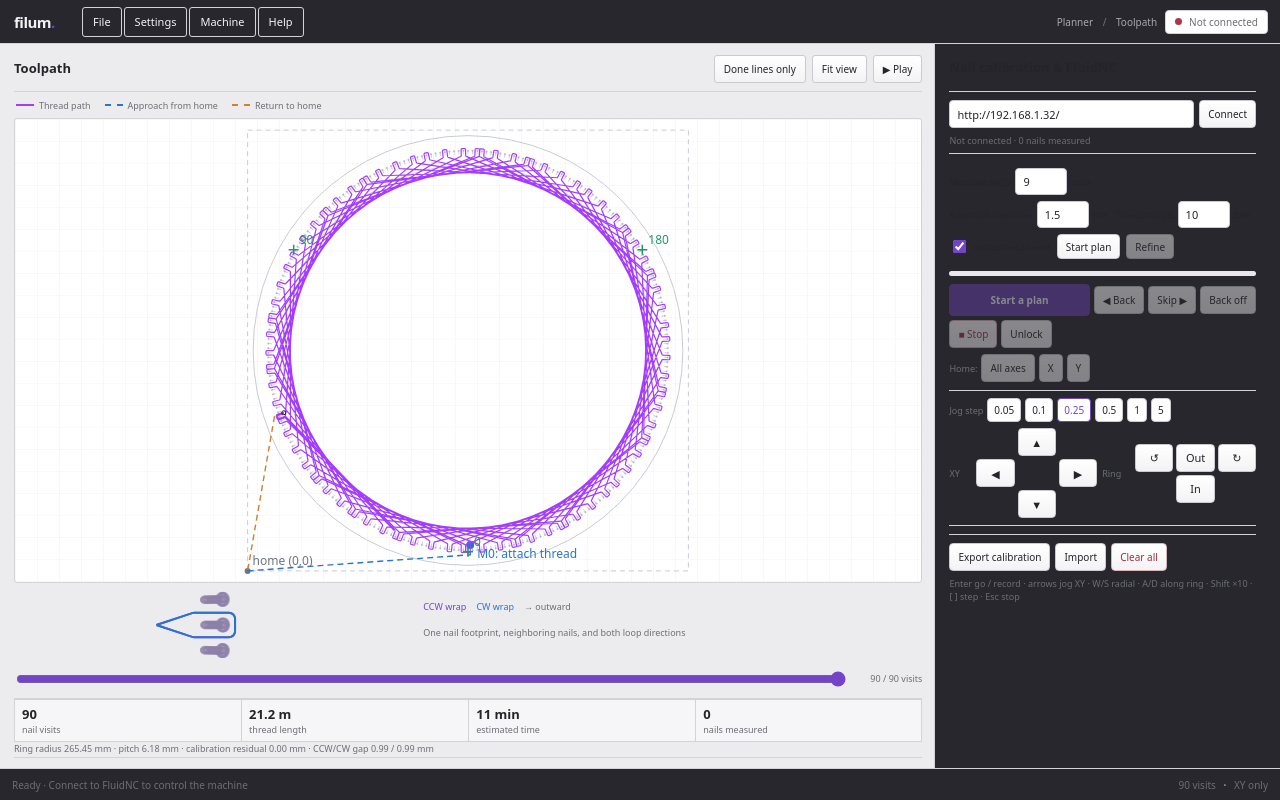
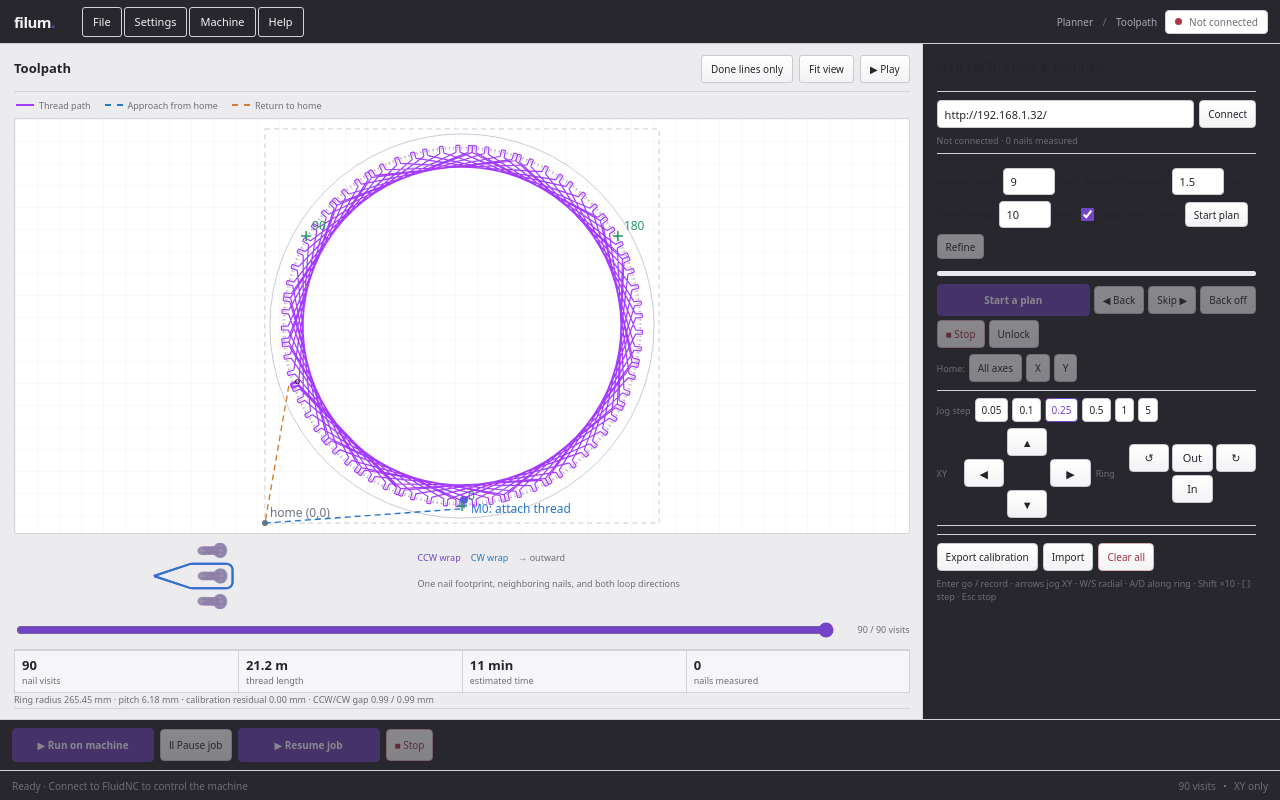
Before and after one commit to aL1-robot/filum, a React (Vite) app: page / in a window 1280 px wide. Built offline with nearby package versions, Linux system fonts and the light colour scheme.

Commit message:
feat: implement job control features with pause and resume functionality

```diff
--- a/src/App.css
+++ b/src/App.css
@@ -2769,3 +2769,228 @@ button.danger {
     min-height: 32px;
   }
 }
+
+/* Keep the planner in a fixed desktop workspace with a persistent job bar. */
+@media (min-width: 761px) {
+  .app-shell {
+    height: 100dvh;
+    min-height: 0;
+    overflow: hidden;
+  }
+
+  .workspace {
+    flex: 1 1 0;
+    min-height: 0;
+    grid-template-columns: minmax(0, 1fr) clamp(270px, 28vw, 380px);
+    gap: 0;
+    padding: 0;
+    overflow: hidden;
+  }
+
+  .planner-column {
+    grid-column: 1;
+    grid-row: 1;
+    min-height: 0;
+    padding: 10px 12px 8px 14px;
+  }
+
+  .control-column {
+    grid-column: 2;
+    grid-row: 1;
+    width: auto;
+    max-height: none;
+    border-top: 0;
+    border-left: 1px solid var(--border);
+  }
+
+  .jobbar {
+    display: flex;
+    flex: 0 0 auto;
+    align-items: center;
+    flex-wrap: wrap;
+    gap: 8px 14px;
+    min-width: 0;
+    padding: 8px 12px;
+    border-top: 1px solid var(--border);
+    background: var(--chrome);
+    color: var(--chrome-text);
+  }
+
+  .job-transport,
+  .job-group,
+  .job-tool-groups {
+    display: flex;
+    align-items: center;
+    flex-wrap: wrap;
+    gap: 6px;
+  }
+
+  .job-transport .primary {
+    min-width: 142px;
+    min-height: 34px;
+  }
+
+  .job-transport button {
+    min-height: 32px;
+  }
+
+  .job-tools {
+    display: contents;
+  }
+
+  .job-tools > summary {
+    display: none;
+  }
+
+  .job-tool-groups {
+    flex: 1 1 auto;
+    justify-content: flex-end;
+  }
+
+  .job-group + .job-group {
+    padding-left: 10px;
+    border-left: 1px solid var(--border);
+  }
+
+  .jobbar .board-name {
+    color: var(--chrome-muted);
+  }
+
+  .jobbar .board-name input {
+    width: 120px;
+    min-height: 30px;
+  }
+
+  .job-progress {
+    display: grid;
+    flex: 1 0 100%;
+    gap: 3px;
+    color: var(--chrome-muted);
+    font-size: 10px;
+  }
+
+  .job-progress:empty {
+    display: none;
+  }
+
+  .job-progress .progress-track {
+    margin-top: 0;
+  }
+
+  .toast {
+    position: relative;
+    right: auto;
+    bottom: auto;
+    z-index: auto;
+    flex: 0 0 auto;
+    width: 100%;
+    max-width: none;
+    min-height: 30px;
+    padding: 4px 12px;
+    border: 0;
+    border-top: 1px solid var(--border);
+    border-radius: 0;
+    background: var(--chrome);
+    box-shadow: none;
+  }
+}
+
+@media (max-width: 1180px) and (min-width: 761px) {
+  .workspace {
+    grid-template-columns: minmax(0, 1fr) clamp(260px, 31vw, 320px);
+  }
+
+  .planner-column {
+    padding-inline: 9px;
+  }
+
+  .jobbar {
+    gap: 6px 8px;
+    padding-inline: 8px;
+  }
+
+  .job-transport,
+  .job-tool-groups {
+    gap: 4px;
+  }
+}
+
+@media (max-width: 760px) {
+  .app-shell {
+    height: auto;
+    min-height: 100dvh;
+    overflow: visible;
+  }
+
+  .workspace {
+    flex: 1 0 auto;
+    min-height: 0;
+    grid-template-columns: minmax(0, 1fr);
+    overflow: visible;
+  }
+
+  .jobbar {
+    position: sticky;
+    bottom: 32px;
+    z-index: 3;
+    display: grid;
+    gap: 6px;
+    padding: 7px 8px;
+    border-top: 1px solid var(--border);
+    background: var(--chrome);
+    box-shadow: 0 -3px 12px rgb(20 20 25 / 12%);
+  }
+
+  .job-transport {
+    display: grid;
+    grid-template-columns: repeat(4, minmax(0, 1fr));
+    gap: 4px;
+  }
+
+  .job-transport button {
+    min-width: 0;
+    min-height: 36px;
+    padding-inline: 4px;
+    white-space: normal;
+  }
+
+  .job-tools > summary {
+    padding: 4px 0;
+    color: var(--chrome-muted);
+    cursor: pointer;
+    font-size: 11px;
+  }
+
+  .job-tool-groups {
+    display: grid;
+    gap: 6px;
+    padding-top: 6px;
+  }
+
+  .job-group {
+    display: flex;
+    align-items: center;
+    flex-wrap: wrap;
+    gap: 5px;
+  }
+
+  .job-group + .job-group {
+    padding-top: 6px;
+    border-top: 1px solid var(--border);
+  }
+
+  .job-progress {
+    display: grid;
+    gap: 3px;
+    color: var(--chrome-muted);
+    font-size: 10px;
+  }
+
+  .job-progress:empty {
+    display: none;
+  }
+
+  .job-progress .progress-track {
+    margin-top: 0;
+  }
+}
--- a/src/App.tsx
+++ b/src/App.tsx
@@ -156,6 +156,7 @@ function App() {
   const [error, setError] = useState(false)
   const [runMessage, setRunMessage] = useState('')
   const [runPaused, setRunPaused] = useState(false)
+  const [runWaitingForThread, setRunWaitingForThread] = useState(false)
   const [runDone, setRunDone] = useState(0)
   const [runTotal, setRunTotal] = useState(0)
   const [address, setAddress] = useState('http://192.168.1.32/')
@@ -216,6 +217,10 @@ function App() {
   const measuredCount = Object.keys(plan.residuals).length
   const connected = machineStatus.connected
   const busyWithBoard = client.sdBusy() || uploading
+  const boardJobActive = connected && machineStatus.sd != null
+  const boardJobPaused = boardJobActive && /^Hold/.test(machineStatus.state)
+  const canPauseJob = connected && ((client.running && !runPaused) || (boardJobActive && !boardJobPaused))
+  const canResumeJob = connected && (runPaused || boardJobPaused)
   const anchorIndexes = anchors.map(anchor => anchor.nail - plan.p.ib)
   const allAnchorsMeasured = anchorIndexes.every(index => measurements[index] != null)
 
@@ -228,9 +233,11 @@ function App() {
         setRunMessage(`Running: ${event.done} / ${event.total} lines acknowledged`)
       } else if (event.type === 'run-paused') {
         setRunPaused(true)
-        setRunMessage('Waiting for thread')
+        setRunWaitingForThread(event.reason === 'thread-attachment')
+        setRunMessage(event.reason === 'thread-attachment' ? 'Waiting for thread attachment' : 'Job paused')
       } else if (event.type === 'run-resumed') {
         setRunPaused(false)
+        setRunWaitingForThread(false)
       } else if (event.type === 'machine-error') {
         setMessage(event.text)
         setError(true)
@@ -536,9 +543,12 @@ function App() {
     setRunMessage('Moving to the first nail...')
     setRunDone(0)
     setRunPaused(false)
+    setRunWaitingForThread(false)
     setActing(true)
     const result = await client.runGcode(split.approach, split.rest)
     setActing(false)
+    setRunPaused(false)
+    setRunWaitingForThread(false)
     if (result.ok) {
       setProgress(current => finishProgress(current))
       setRunMessage(`Done: ${result.lines} lines run. Needle is back at home.`)
@@ -724,10 +734,21 @@ function App() {
   function stopMachine() {
     client.stop()
     setRunPaused(false)
+    setRunWaitingForThread(false)
     setArrived(false)
     setActing(false)
     setProgress(current => haltProgress(current))
     notify('Stopped (feed hold + reset). Check position, then Unlock if needed.', true)
+  }
+
+  function pauseJob() {
+    if (client.running) client.pauseRun()
+    else client.pauseMotion()
+  }
+
+  function resumeJob() {
+    if (client.running) client.resumeRun()
+    else client.resumeHold()
   }
 
   function resetAnchors() {
@@ -970,6 +991,36 @@ function App() {
 
         </aside>
       </main>
+      <footer className="jobbar" aria-label="Job controls">
+        <div className="job-transport">
+          <button className="primary" title="Stream the generated toolpath directly to FluidNC. The machine must be connected and homed." disabled={!connected || acting || client.running || busyWithBoard || !plan.route.length} onClick={() => void runOnMachine()}>▶ Run on machine</button>
+          <button title="Pause the active FluidNC job with feed hold." disabled={!canPauseJob} onClick={pauseJob}>Ⅱ Pause job</button>
+          <button className="primary" title={runWaitingForThread ? 'Attach the thread at the first nail, then continue the streamed toolpath.' : 'Resume the paused or held job on FluidNC.'} disabled={!canResumeJob} onClick={resumeJob}>{runWaitingForThread ? 'Thread attached: Resume' : '▶ Resume job'}</button>
+          <button className="danger" title="Stop motion and reset the controller." disabled={!connected} onClick={stopMachine}>■ Stop</button>
+        </div>
+        <details className="job-tools">
+          <summary title="Show save, copy, upload, and SD-card job actions.">File &amp; SD tools</summary>
+          <div className="job-tool-groups">
+            <div className="job-group">
+              <button title="Download the generated toolpath as a G-code file." onClick={() => downloadText(gcode, boardName, 'text/plain')}>Save G-code</button>
+              <button title="Copy the generated G-code to the clipboard." onClick={() => void copyGcode()}>Copy G-code</button>
+            </div>
+            <div className="job-group">
+              <label className="board-name">Board job<input title="Base filename to use when saving or uploading this job." value={fileName} onChange={event => setFileName(event.target.value)} /><span>.gcode</span></label>
+              <button className="primary" title="Upload the generated G-code to the controller's SD card." disabled={!plan.mp.length || uploading || busyWithBoard || client.running} onClick={() => void uploadToBoard()}>{uploading ? 'Uploading…' : '⬆ Upload to SD'}</button>
+              <button className="primary" title="Start the selected uploaded job on the controller." disabled={!connected || acting || busyWithBoard || client.running} onClick={() => void startBoardJob()}>▶ Start job on board</button>
+            </div>
+          </div>
+        </details>
+        {(runMessage || uploadInfo || uploading) && (
+          <div className="job-progress" role="status" aria-live="polite">
+            {runMessage && <span>{runMessage}{runTotal > 0 ? ` (${runDone}/${runTotal})` : ''}</span>}
+            {uploadInfo && <span>{uploadInfo}</span>}
+            {uploading && <span>Uploading… {uploadSeconds}s</span>}
+            {uploading && <div className="progress-track"><i className="indeterminate" /></div>}
+          </div>
+        )}
+      </footer>
       <AppDialog open={activeDialog === 'settings'} title="Planner settings" onClose={() => setActiveDialog(null)}>
         <div className="settings-dialog-content">
           <div className="appearance-settings">
@@ -1065,18 +1116,8 @@ function App() {
               </span>
             </div>
             <div className="machine-actions">
-              <button title="Download the generated toolpath as a G-code file." onClick={() => downloadText(gcode, boardName, 'text/plain')}>Save G-code</button>
-              <button title="Copy the generated G-code to the clipboard." onClick={() => void copyGcode()}>Copy G-code</button>
-              <button className="primary" title="Stream this job directly to the connected FluidNC controller." disabled={!connected || acting || client.running || !plan.route.length} onClick={() => void runOnMachine()}>▶ Run on machine</button>
-              {runPaused && <button className="primary" title="Resume the paused run after attaching the thread." onClick={() => { client.resumeRun(); setRunPaused(false) }}>Thread attached: Resume</button>}
-              <label className="board-name">Board job<input title="Base filename to use when saving or uploading this job." value={fileName} onChange={event => setFileName(event.target.value)} /><span>.gcode</span></label>
-              <button className="primary" title="Upload the generated G-code to the controller's SD card." disabled={!plan.mp.length || uploading || busyWithBoard || client.running} onClick={() => void uploadToBoard()}>⬆ Upload to SD</button>
-              <button className="primary" title="Start the selected uploaded job on the controller." disabled={!connected || acting || busyWithBoard || client.running} onClick={() => void startBoardJob()}>▶ Start job on board</button>
-              {connected && machineStatus.sd != null && /^Hold/.test(machineStatus.state) && <button className="primary" title="Resume the SD-card job after attaching the thread." onClick={() => client.resumeHold()}>Resume SD job</button>}
+              <p className="hint">Use the persistent job controls at the bottom of the window to start, pause, resume, stop, or transfer this job.</p>
             </div>
-            {(runMessage || uploadInfo) && <p className="machine-message">{runMessage}{runTotal > 0 ? ` (${runDone}/${runTotal})` : ''}{uploadInfo ? ` ${uploadInfo}` : ''}</p>}
-            {uploading && <div className="progress-track"><i className="indeterminate" /></div>}
-            {uploading && <p className="hint">Uploading… {uploadSeconds}s</p>}
             <details className="gcode-details">
               <summary title="Expand to inspect the generated G-code.">G-code text</summary>
               <textarea readOnly title="Generated G-code for the current toolpath. This preview is read-only." value={gcode} />
--- a/src/lib/fluidnc.ts
+++ b/src/lib/fluidnc.ts
@@ -28,7 +28,7 @@ export type FluidEvent =
   | { type: 'disconnected' }
   | { type: 'machine-error'; text: string }
   | { type: 'run-progress'; done: number; total: number }
-  | { type: 'run-paused' }
+  | { type: 'run-paused'; reason: 'thread-attachment' | 'user' }
   | { type: 'run-resumed' }
 
 type QueueItem = { line: string; resolve: (ok: boolean) => void }
@@ -246,6 +246,10 @@ export class FluidNC {
     }, 200)
   }
 
+  pauseMotion() {
+    if (this.connected) this.ws?.send('!')
+  }
+
   unlock(): Promise<boolean> {
     return this.send('$X')
   }
@@ -357,7 +361,7 @@ export class FluidNC {
     await this.settle()
     if (!this.run) return { ok: false, reason: this.abortReason || 'Run aborted' }
     this.run.paused = true
-    this.emit({ type: 'run-paused' })
+    this.emit({ type: 'run-paused', reason: 'thread-attachment' })
     const goOn = await new Promise<boolean>(resolve => {
       if (this.run) this.run.resolvePause = resolve
       else resolve(false)
@@ -376,10 +380,19 @@ export class FluidNC {
 
   resumeRun() {
     const run = this.run
-    if (!run?.resolvePause) return
-    const resolve = run.resolvePause
-    run.resolvePause = null
-    resolve(true)
+    if (!run) return
+    if (run.resolvePause) {
+      const resolve = run.resolvePause
+      run.resolvePause = null
+      resolve(true)
+      return
+    }
+    if (!run.paused) return
+    run.paused = false
+    this.resumeHold()
+    this.emit({ type: 'run-resumed' })
+    this.pumpRun()
+    this.finishRunSegmentIfReady(run)
   }
 
   private emit(event: FluidEvent) {
@@ -574,10 +587,22 @@ export class FluidNC {
     if (run.done % 40 === 0 || run.done === run.total) {
       this.emit({ type: 'run-progress', done: run.done, total: run.total })
     }
-    if (run.index >= run.lines.length && run.flight <= 0) {
-      const resolve = run.resolveSeg
-      run.resolveSeg = null
-      resolve(true)
-    } else this.pumpRun()
+    this.finishRunSegmentIfReady(run)
+    this.pumpRun()
+  }
+
+  pauseRun() {
+    const run = this.run
+    if (!run || run.paused || !this.connected) return
+    run.paused = true
+    this.pauseMotion()
+    this.emit({ type: 'run-paused', reason: 'user' })
+  }
+
+  private finishRunSegmentIfReady(run: RunState) {
+    if (this.run !== run || run.paused || run.index < run.lines.length || run.flight > 0) return
+    const resolve = run.resolveSeg
+    run.resolveSeg = null
+    resolve?.(true)
   }
 }
```
